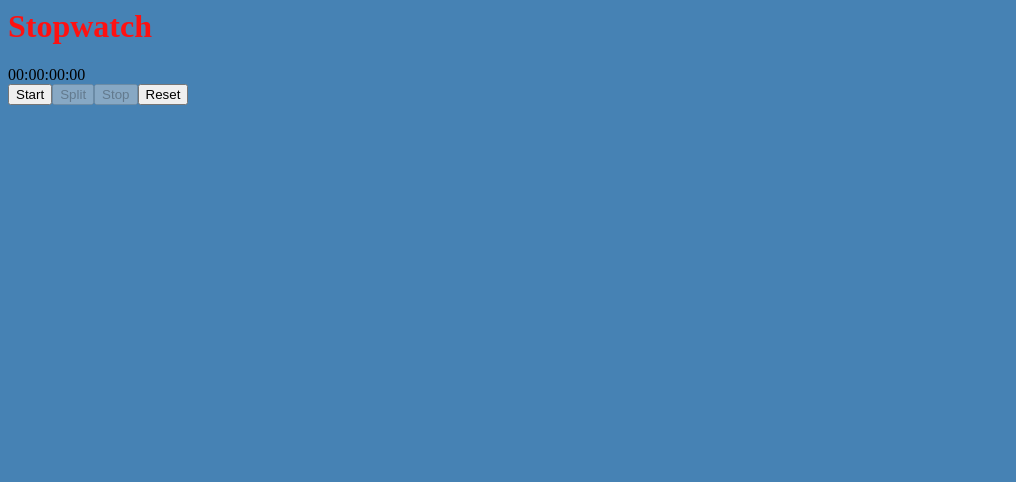
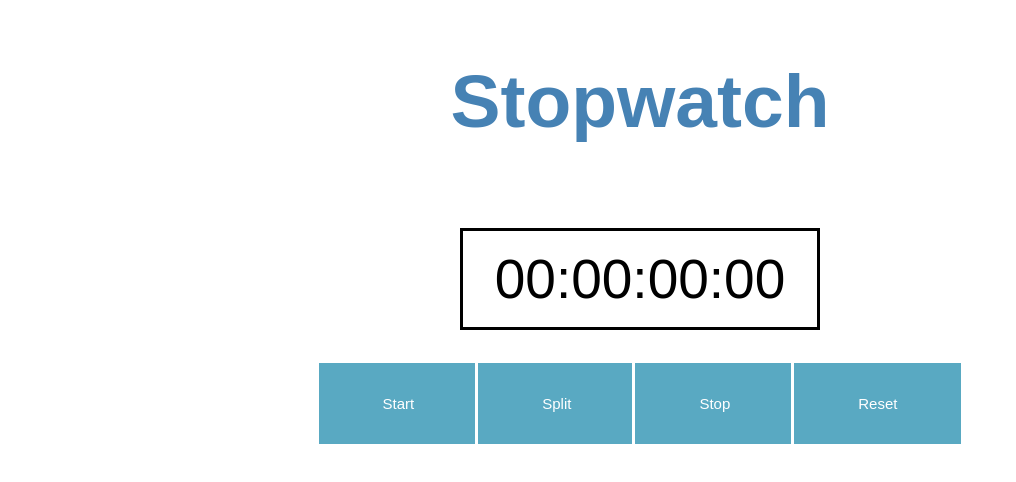
Before and after one commit to briantam23/utilities-app, a React app: page / in a window 1280 px wide. Shown: the top 482 px of the page, without its empty margins (0-1016 px from the left). Built offline with nearby package versions, Linux system fonts and the light colour scheme.

Commit message:
Added some LESS

```diff
--- a/public/index.html
+++ b/public/index.html
@@ -2,7 +2,7 @@
     <head>
         <script src='/public/bundle.js' defer></script>
     </head>
-    <body style='background-color: steelblue'>
+    <body>
         <div id='root'></div>
     </body>
 </html>
--- a/src/components/App.js
+++ b/src/components/App.js
@@ -1,4 +1,4 @@
-import React, { Component, Fragment } from 'react';
+import React, { Component } from 'react';
 import Buttons from './Buttons';
 import SplitTimeList from './SplitTimeList';
 import formatTime from '../utils';
@@ -71,14 +71,16 @@ class App extends Component {
         const { isRunning, time, splitTimes, index } = this.state;
         const { start, split, stop, reset } = this;
         return(
-            <Fragment>
+            <div className={ style.container }>
                 <h1 className={ style.header }>Stopwatch</h1>
-                <div>{ formatTime(time) }</div>
-                <Buttons isRunning={ isRunning } start={ start } split={ split } stop={ stop } reset={ reset }/>
+                <br/><br/>
+                <div className={ style.mainTime }>{ formatTime(time) }</div>
+                <br/><br/>
+                <Buttons className={ style.buttons } isRunning={ isRunning } start={ start } split={ split } stop={ stop } reset={ reset }/>
                 <ul>
                     <SplitTimeList isRunning={ isRunning } splitTimes={ splitTimes } index={ index } reset={ reset } />
                 </ul>
-            </Fragment>
+            </div>
         )
     }
 }
--- a/src/components/Buttons.js
+++ b/src/components/Buttons.js
@@ -1,13 +1,14 @@
-import React, { Fragment } from 'react';
+import React from 'react';
+import style from './buttons.less';
 
 
 const Buttons = ({ isRunning, start, split, stop, reset }) => (
-    <Fragment>
+    <div className={ style.buttons }>
         <button onClick={ () => start() } disabled={ isRunning }>Start</button>
         <button onClick={ () => split() } disabled={ !isRunning }>Split</button>
         <button onClick={ () => stop() } disabled={ !isRunning }>Stop</button>
         <button onClick={ () => reset() } disabled={ isRunning }>Reset</button>
-    </Fragment>
+    </div>
 )
 
 
--- a/src/components/app.less
+++ b/src/components/app.less
@@ -1,6 +1,22 @@
-@nice-red: red;
-@light-red: @nice-red + #111;
+@steelblue: steelblue;
+//@light-red: @nice-red + #111;
+
+.container {
+  font-family: Arial, sans-serif;
+  height: 100%;
+  display: flex;
+  flex-direction: column;
+  align-items: center;
+}
 
 .header {
-  color: @light-red;
+  color: @steelblue;
+  font-size: 75px;
 }
+
+.mainTime {
+  padding: 16px 32px;
+  color: black;
+  outline-style: solid;
+  font-size: 55px;
+}
--- /dev/null
+++ b/src/components/buttons.less
@@ -0,0 +1,17 @@
+.buttons {
+    /* display: flex;
+    flex-direction: row; */
+
+    button {
+        padding: 32px 64px;
+        background-color: #59A9C2;
+        color: white;
+        border: none;
+        font-size: 15px;
+        transition: all 1s ease;
+        outline-style: solid;
+    }
+    button:hover {
+        background-color: #65878F;
+    }
+}
```
Also changed, not shown: 1 other file (tests, documents, lock files or other folders).
